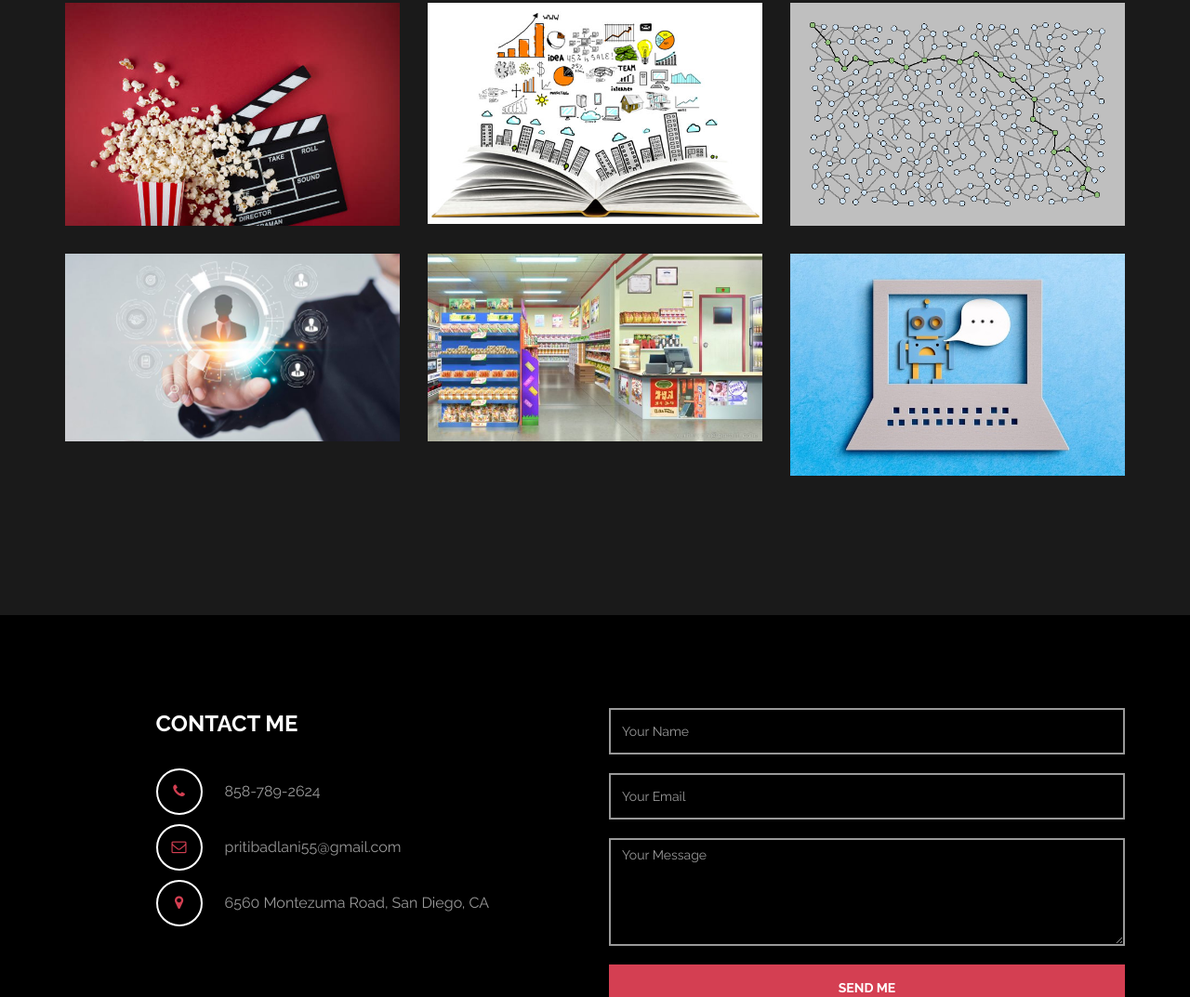
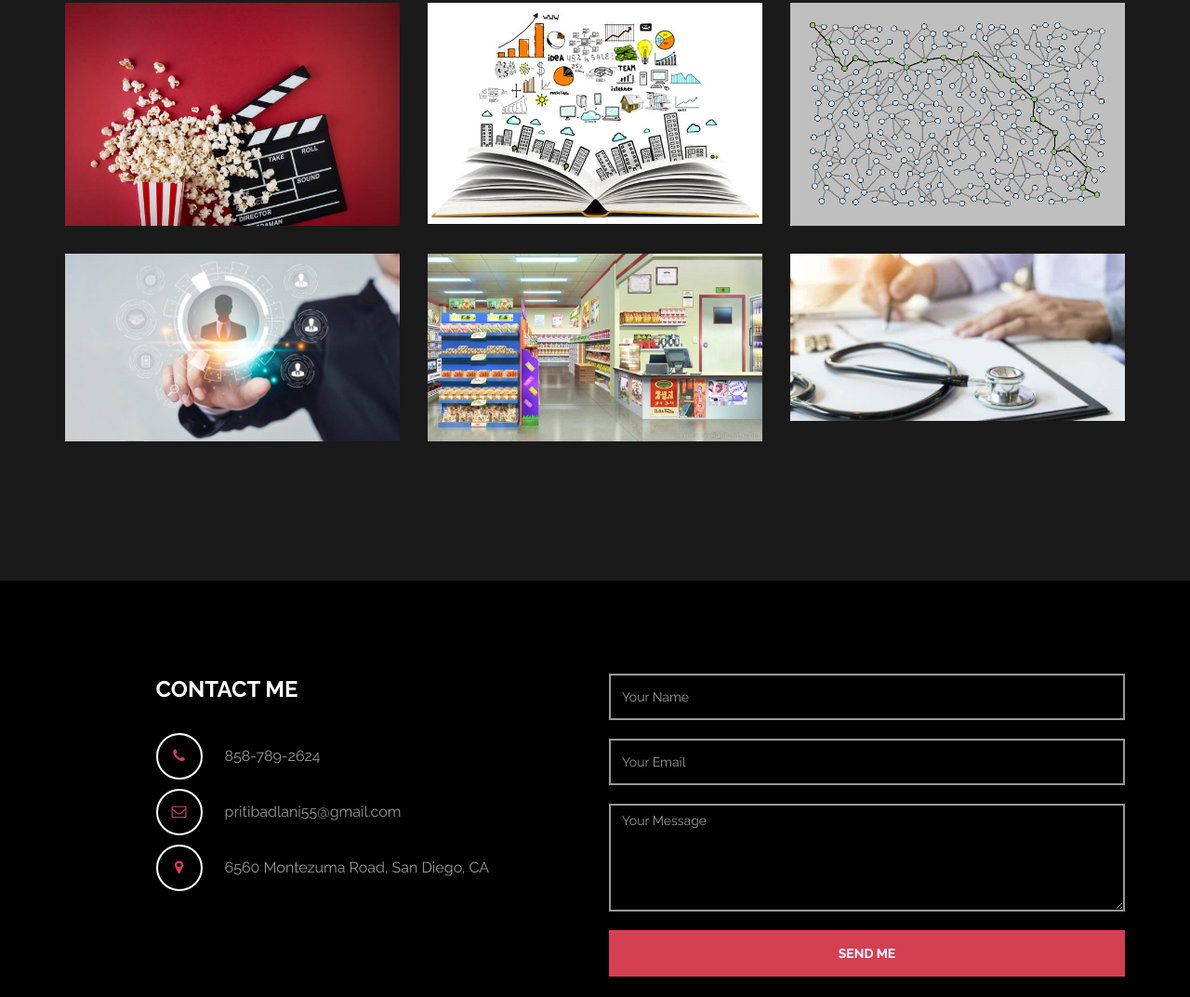
Before and after one commit to pritibadlani/pritibadlani.github.io, a plain HTML site: page index.html in a window 1280 px wide. Shown: the part 2432-3505 px from the top of the page at 93% size. Drawn offline with Linux system fonts and the light colour scheme.

Commit message:
Update index.html

```diff
--- a/index.html
+++ b/index.html
@@ -231,7 +231,7 @@
 				<div class="col-md-4 col-xs-4 wow fadeIn" data-wow-delay="0.6s">
 					<div class="portfolio-thumb">
 						<a href="https://www.linkedin.com/in/priti-badlani-ab7031194/details/projects/" target=”_blank”>
-						<img src="images/img6.jpg" class="img-responsive" alt="portfolio img">
+						<img src="images/doc.jpg" class="img-responsive" alt="portfolio img">
 							<div class="portfolio-overlay">
 								<h4 style="color:black">Medical Diagnose leveraging Expert System</h4>
 								<p style="color:black"> A user-interactive system built using Flask and Apache Spark that identified diagnose by analyzing patient's symptoms.</p>
```
